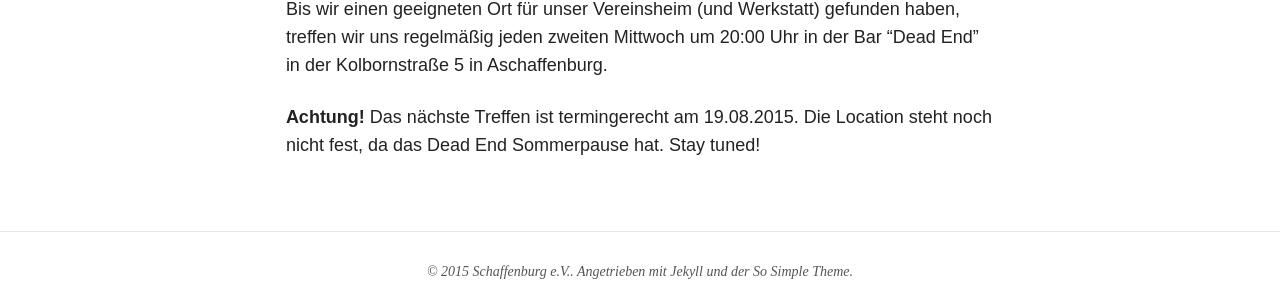
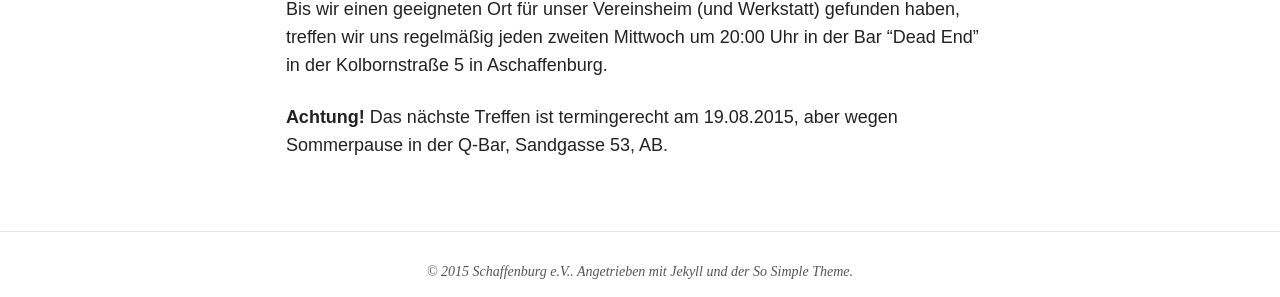
Before and after one commit to Schaffenburg/schaffenburg.github.io, a Jekyll site: the page built from index.md, in a window 1280 px wide. Shown: the part 1417-1714 px from the top of the page. Built offline with Jekyll 4.4.1, drawn with Linux system fonts in a browser that asks for light colours; nearby versions of some CDN libraries.

Commit message:
Stammtischort eingefügt

```diff
--- a/index.md
+++ b/index.md
@@ -33,4 +33,4 @@ __Vereinsabend__
 Bis wir einen geeigneten Ort für unser Vereinsheim (und Werkstatt) gefunden haben, treffen wir uns regelmäßig jeden zweiten Mittwoch um 20:00 Uhr in der Bar "Dead End" in der Kolbornstraße 5 in Aschaffenburg.
 
 
-__Achtung!__ Das nächste Treffen ist termingerecht am 19.08.2015. Die Location steht noch nicht fest, da das Dead End Sommerpause hat. Stay tuned!
+__Achtung!__ Das nächste Treffen ist termingerecht am 19.08.2015, aber wegen Sommerpause in der Q-Bar, Sandgasse 53, AB.
```
